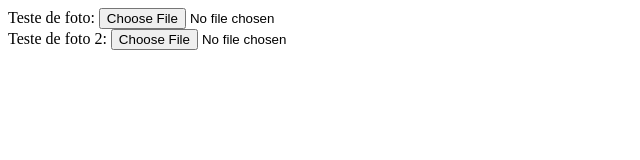
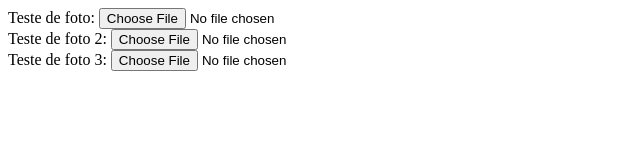
Before and after one commit to rodrigofaria/profile, a plain HTML site: page test.html in a window 1280 px wide. Shown: the whole page, without its empty margins (0-640 px from the left). Drawn offline with Linux system fonts and the light colour scheme.

Commit message:
Add some test page

```diff
--- a/test.html
+++ b/test.html
@@ -19,6 +19,11 @@
         <label>Teste de foto 2:</label>
         <input type="file" id="avatar" name="avatar" accept="image/png, image/jpeg" capture="filesystem">
     </div>
+    <div>
+        <label>Teste de foto 3:</label>
+        <input type="file" id="avatar2" name="avatar2" accept="image/png, image/jpeg" capture="camera">
+    </div>
   </form>
+
 </body>
 </html>
```
